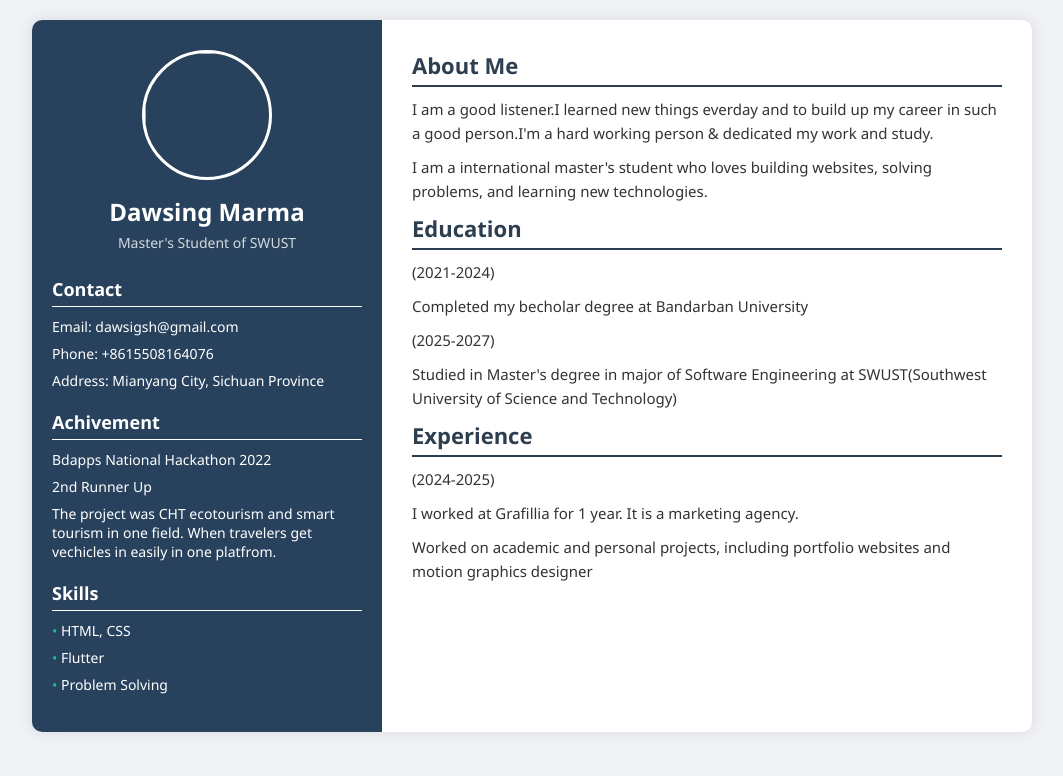
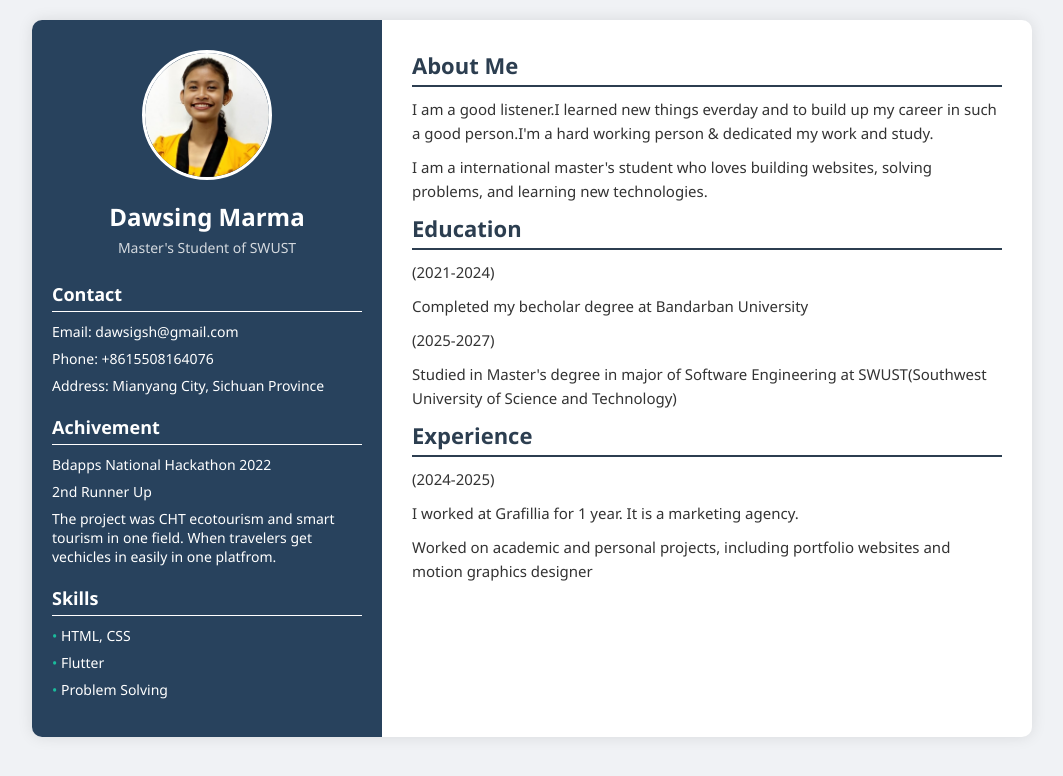
Before and after one commit to sway16/modern-Resume-, a plain HTML site: page index.html in a window 1280 px wide. Shown: the whole page, without its empty margins (108-1171 px from the left). Drawn offline with Linux system fonts and the light colour scheme.

Commit message:
Update index.html

```diff
--- a/index.html
+++ b/index.html
@@ -11,7 +11,7 @@
         <!-- Left Side (Profile + Contact + Skills) -->
         <div class="left-side">
             <div class="profile">
-                <img src="Profile/Profile picutre.jpeg">
+                <img src="Profile picutre.jpeg">
                 <h1>Dawsing Marma</h1>
                 <p>Master's Student of SWUST</p>
             </div>
```
